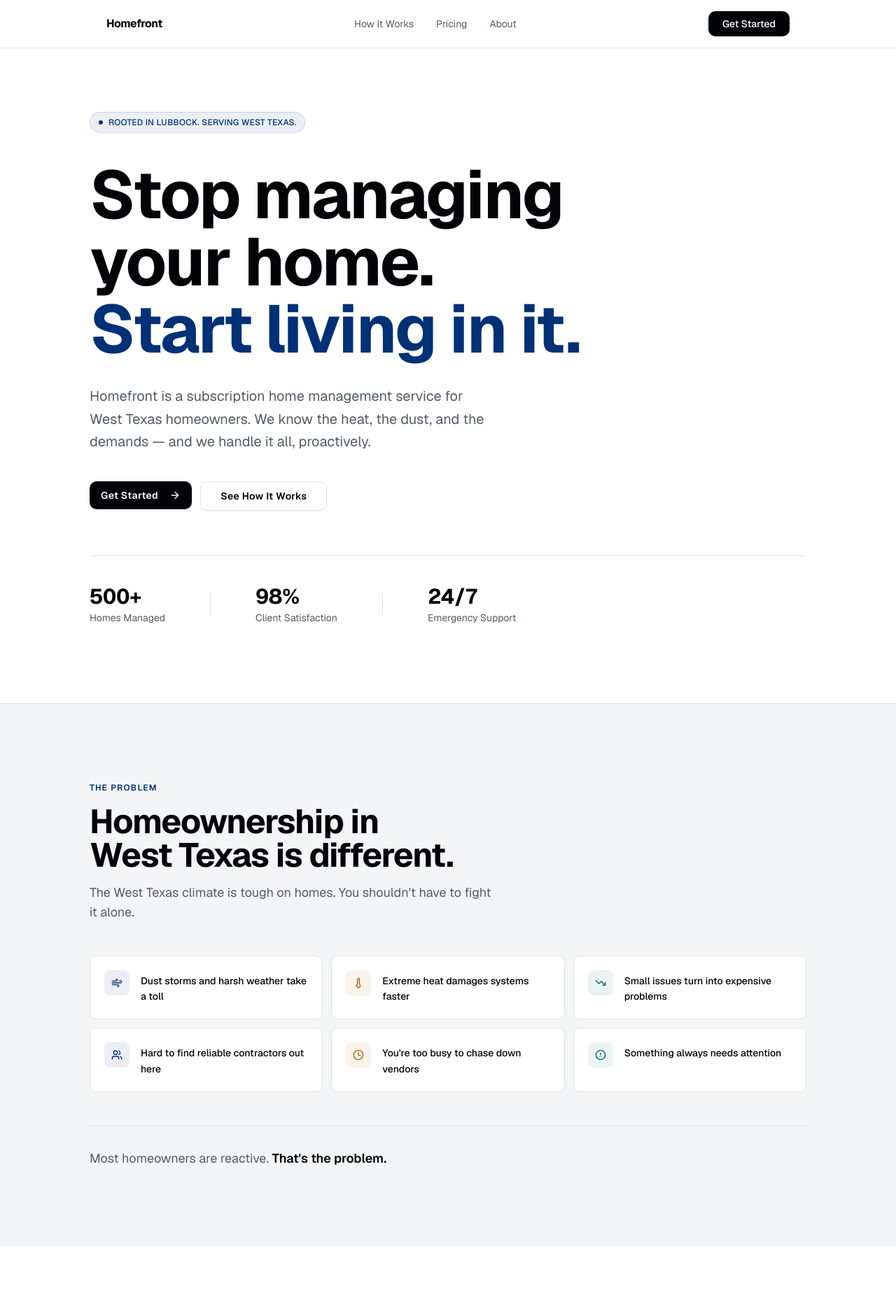
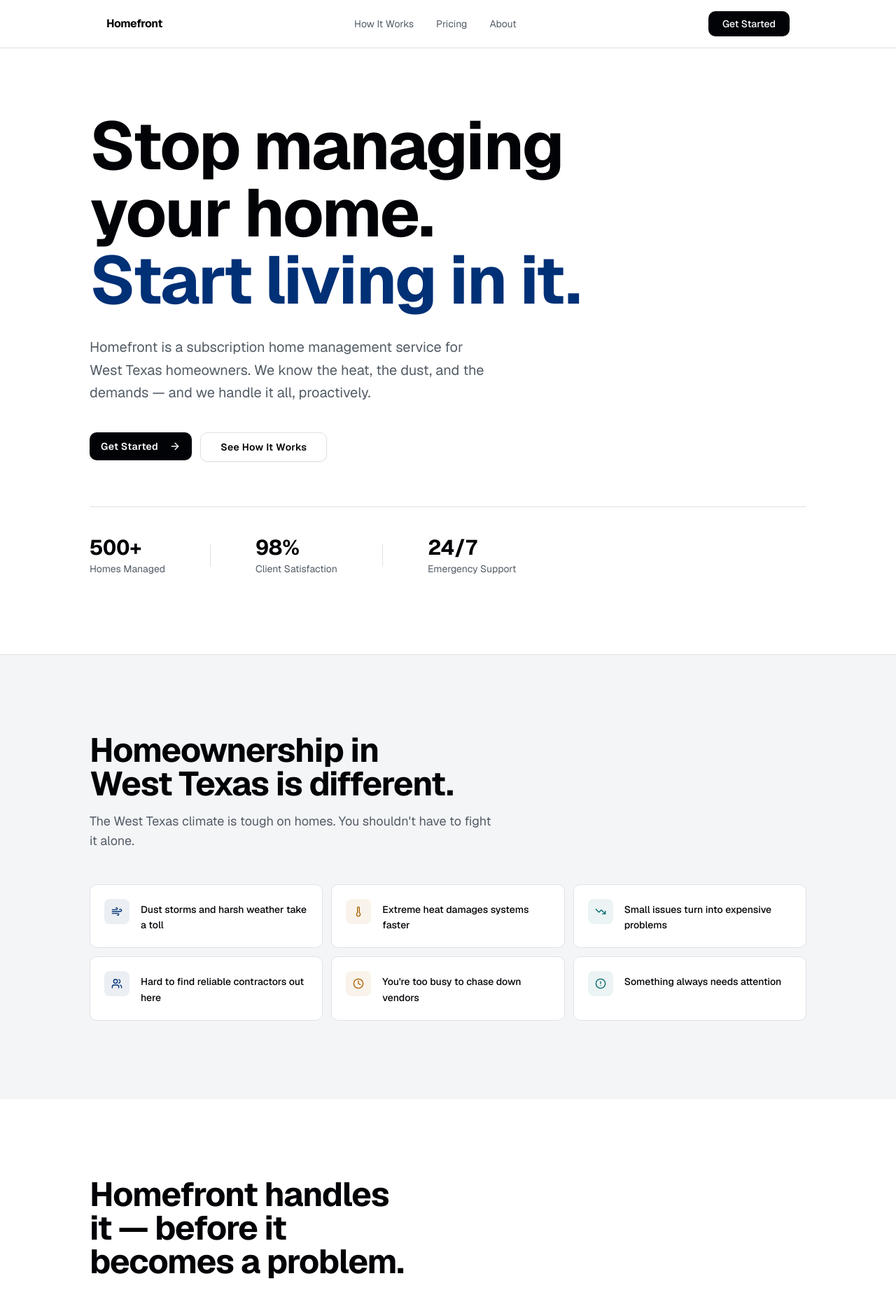
Before and after one commit to treywoodward/Homefront_Website, a Next.js app: page / in a window 1280 px wide. Shown: the top 1874 px of the page at 70% size. Built offline with nearby package versions, Linux system fonts and the light colour scheme.

Commit message:
Remove section overline labels and reactive-homeowners callout
Co-Authored-By: Claude Sonnet 4.6 <noreply@anthropic.com>

```diff
--- a/components/final-cta.tsx
+++ b/components/final-cta.tsx
@@ -10,8 +10,7 @@ export function FinalCTA() {
       <div className="mx-auto max-w-5xl">
         <AnimateIn>
           <div className="max-w-2xl">
-            <p className="text-xs font-semibold uppercase tracking-widest text-background/40 mb-4">Get Started</p>
-            <h2 className="text-3xl md:text-4xl lg:text-5xl font-bold tracking-tight text-balance leading-[1.1]">
+<h2 className="text-3xl md:text-4xl lg:text-5xl font-bold tracking-tight text-balance leading-[1.1]">
               Your home should run smoothly.
               <br />
               <span className="text-accent">We make sure it does.</span>
--- a/components/hero.tsx
+++ b/components/hero.tsx
@@ -29,14 +29,6 @@ export function Hero() {
   return (
     <section className="pt-32 pb-20 md:pt-40 md:pb-28 px-6 border-b border-border">
       <div className="mx-auto max-w-5xl">
-        <div className="inline-flex items-center gap-2 px-3 py-1.5 rounded-full bg-primary/8 border border-primary/15 mb-10 animate-fade-in-up">
-          <span className="relative flex h-1.5 w-1.5">
-            <span className="animate-ping absolute inline-flex h-full w-full rounded-full bg-primary opacity-60" />
-            <span className="relative inline-flex rounded-full h-1.5 w-1.5 bg-primary" />
-          </span>
-          <span className="text-xs font-medium text-primary tracking-wide uppercase">Rooted in Lubbock. Serving West Texas.</span>
-        </div>
-
         <h1 className="text-5xl md:text-7xl lg:text-8xl font-bold tracking-tight text-foreground leading-[1.0] text-balance animate-fade-in-up delay-100">
           Stop managing<br />
           your home.<br />
--- a/components/how-it-works.tsx
+++ b/components/how-it-works.tsx
@@ -40,8 +40,7 @@ export function HowItWorks() {
       <div className="mx-auto max-w-5xl">
         <AnimateIn>
           <div className="max-w-xl">
-            <p className="text-xs font-semibold uppercase tracking-widest text-primary mb-4">How It Works</p>
-            <h2 className="text-3xl md:text-4xl lg:text-5xl font-bold tracking-tight text-foreground">
+<h2 className="text-3xl md:text-4xl lg:text-5xl font-bold tracking-tight text-foreground">
               Simple. Predictable. Done.
             </h2>
             <p className="mt-4 text-lg text-muted-foreground">
--- a/components/pricing.tsx
+++ b/components/pricing.tsx
@@ -59,8 +59,7 @@ export function Pricing() {
       <div className="mx-auto max-w-5xl">
         <AnimateIn>
           <div className="max-w-xl">
-            <p className="text-xs font-semibold uppercase tracking-widest text-primary mb-4">Pricing</p>
-            <h2 className="text-3xl md:text-4xl lg:text-5xl font-bold tracking-tight text-foreground">
+<h2 className="text-3xl md:text-4xl lg:text-5xl font-bold tracking-tight text-foreground">
               Straightforward pricing.
             </h2>
             <p className="mt-4 text-lg text-muted-foreground">
--- a/components/problem.tsx
+++ b/components/problem.tsx
@@ -18,8 +18,7 @@ export function Problem() {
       <div className="mx-auto max-w-5xl">
         <AnimateIn>
           <div className="max-w-xl">
-            <p className="text-xs font-semibold uppercase tracking-widest text-primary mb-4">The Problem</p>
-            <h2 className="text-3xl md:text-4xl lg:text-5xl font-bold tracking-tight text-foreground text-balance">
+<h2 className="text-3xl md:text-4xl lg:text-5xl font-bold tracking-tight text-foreground text-balance">
               Homeownership in West Texas is different.
             </h2>
             <p className="mt-4 text-lg text-muted-foreground">
@@ -41,13 +40,6 @@ export function Problem() {
           ))}
         </div>
 
-        <AnimateIn delay={500}>
-          <div className="mt-12 pt-8 border-t border-border">
-            <p className="text-lg text-muted-foreground">
-              Most homeowners are reactive. <span className="text-foreground font-semibold">That&apos;s the problem.</span>
-            </p>
-          </div>
-        </AnimateIn>
       </div>
     </section>
   )
--- a/components/real-estate.tsx
+++ b/components/real-estate.tsx
@@ -30,8 +30,7 @@ export function RealEstate() {
       <div className="mx-auto max-w-5xl">
         <AnimateIn>
           <div className="max-w-xl">
-            <p className="text-xs font-semibold uppercase tracking-widest text-primary mb-4">Beyond Maintenance</p>
-            <h2 className="text-3xl md:text-4xl lg:text-5xl font-bold tracking-tight text-foreground">
+<h2 className="text-3xl md:text-4xl lg:text-5xl font-bold tracking-tight text-foreground">
               Protect your investment.
             </h2>
             <p className="mt-4 text-lg text-muted-foreground">
--- a/components/services.tsx
+++ b/components/services.tsx
@@ -40,8 +40,7 @@ export function Services() {
       <div className="mx-auto max-w-5xl">
         <AnimateIn>
           <div className="max-w-xl">
-            <p className="text-xs font-semibold uppercase tracking-widest text-primary mb-4">Services</p>
-            <h2 className="text-3xl md:text-4xl lg:text-5xl font-bold tracking-tight text-foreground text-balance">
+<h2 className="text-3xl md:text-4xl lg:text-5xl font-bold tracking-tight text-foreground text-balance">
               Everything your West Texas home needs.
             </h2>
             <p className="mt-4 text-lg text-muted-foreground">
--- a/components/solution.tsx
+++ b/components/solution.tsx
@@ -30,8 +30,7 @@ export function Solution() {
       <div className="mx-auto max-w-5xl">
         <AnimateIn>
           <div className="max-w-xl">
-            <p className="text-xs font-semibold uppercase tracking-widest text-primary mb-4">The Solution</p>
-            <h2 className="text-3xl md:text-4xl lg:text-5xl font-bold tracking-tight text-foreground text-balance">
+<h2 className="text-3xl md:text-4xl lg:text-5xl font-bold tracking-tight text-foreground text-balance">
               Homefront handles it — before it becomes a problem.
             </h2>
           </div>
--- a/components/trust.tsx
+++ b/components/trust.tsx
@@ -31,8 +31,7 @@ export function Trust() {
       <div className="mx-auto max-w-5xl">
         <AnimateIn>
           <div className="max-w-xl">
-            <p className="text-xs font-semibold uppercase tracking-widest text-primary mb-4">Why Homefront</p>
-            <h2 className="text-3xl md:text-4xl lg:text-5xl font-bold tracking-tight text-foreground text-balance">
+<h2 className="text-3xl md:text-4xl lg:text-5xl font-bold tracking-tight text-foreground text-balance">
               Your home is too important for guesswork.
             </h2>
           </div>
--- a/components/who-its-for.tsx
+++ b/components/who-its-for.tsx
@@ -17,8 +17,7 @@ export function WhoItsFor() {
       <div className="mx-auto max-w-5xl">
         <AnimateIn>
           <div className="max-w-xl">
-            <p className="text-xs font-semibold uppercase tracking-widest text-primary mb-4">Who It&apos;s For</p>
-            <h2 className="text-3xl md:text-4xl lg:text-5xl font-bold tracking-tight text-foreground text-balance">
+<h2 className="text-3xl md:text-4xl lg:text-5xl font-bold tracking-tight text-foreground text-balance">
               Built for West Texas homeowners.
             </h2>
             <p className="mt-4 text-lg text-muted-foreground">
```
